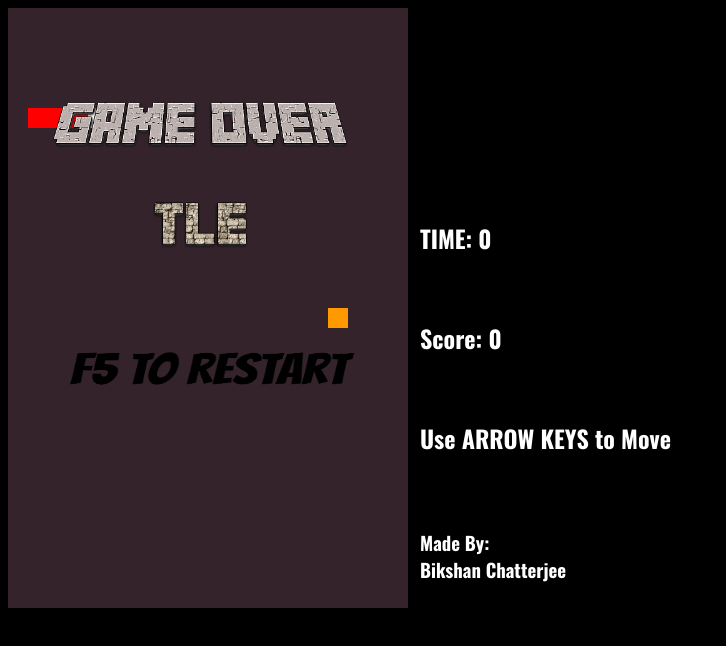
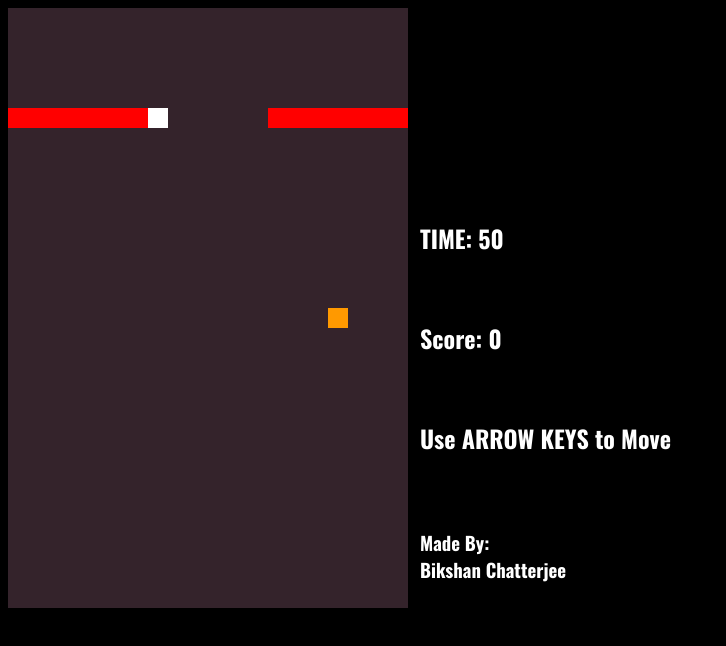
Before and after one commit to narutouzumaki798/Super-Snake, a plain HTML site: page index.html in a window 1280 px wide. Shown: the whole page, without its empty margins (0-726 px from the left). Drawn offline with nearby package versions, Linux system fonts and the light colour scheme.

Commit message:
Add files via upload

```diff
--- a/index.html
+++ b/index.html
@@ -84,7 +84,8 @@
 	bgcolor="#34232b",
 	box=20,
 	f=1,
-	tlimit=100,
+	inl=15,
+	tlimit=200,
 	time=tlimit,
 	step=1,
 	score=0,
@@ -94,22 +95,18 @@
 
 
     snake=[];
-	snake[0]={
-		x:5,
-		y:5
-	};
-	snake[1]={
-		x:4,
-		y:5
-	};
-	snake[2]={
-		x:3,
-		y:5
-	};
-	snake[3]={
-		x:2,
-		y:5
-	};
+	tmpx=18;
+	tmpy=5;
+
+	//Snake initialization
+	for(i=0;i<inl;i++)
+	{
+		snake[i]={
+			x:tmpx,
+			y:5
+		};
+		tmpx--;
+	}
 
     var food={
 		x:Math.floor(Math.random()*17+1),
```
